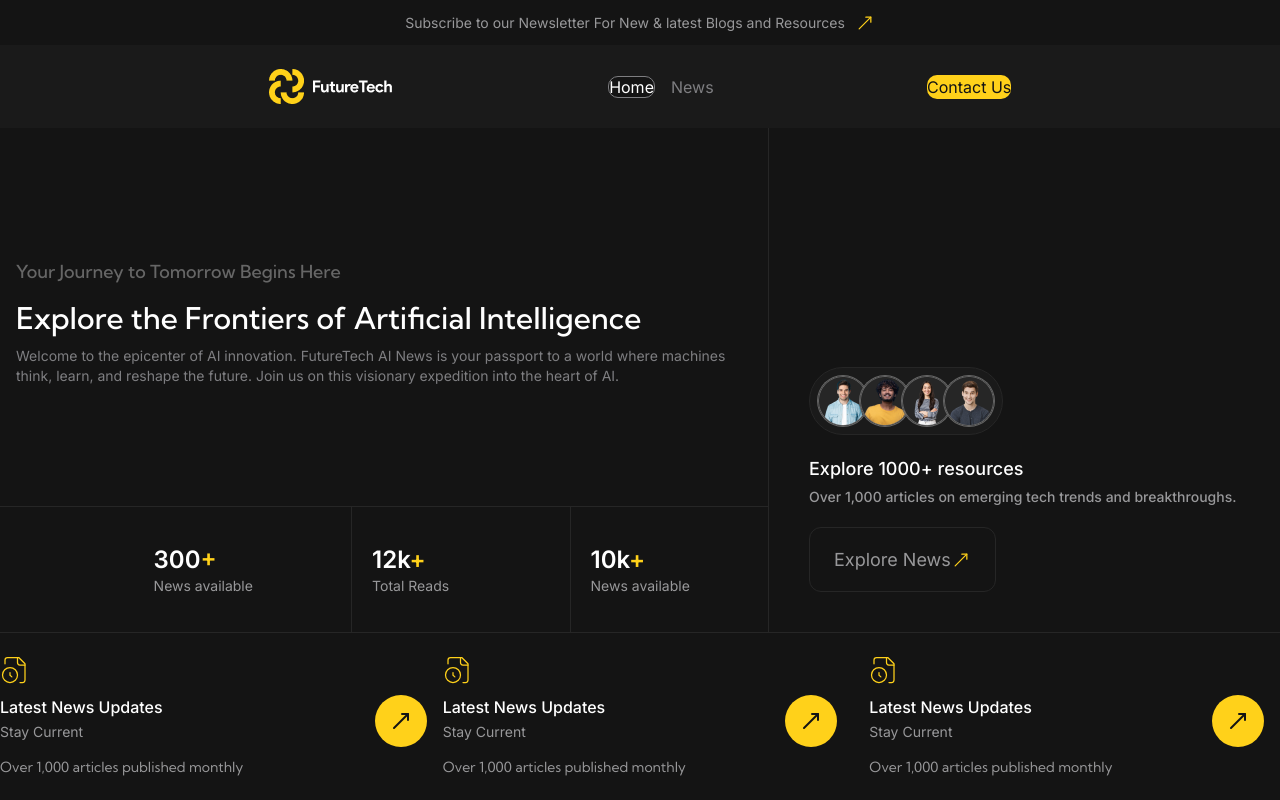
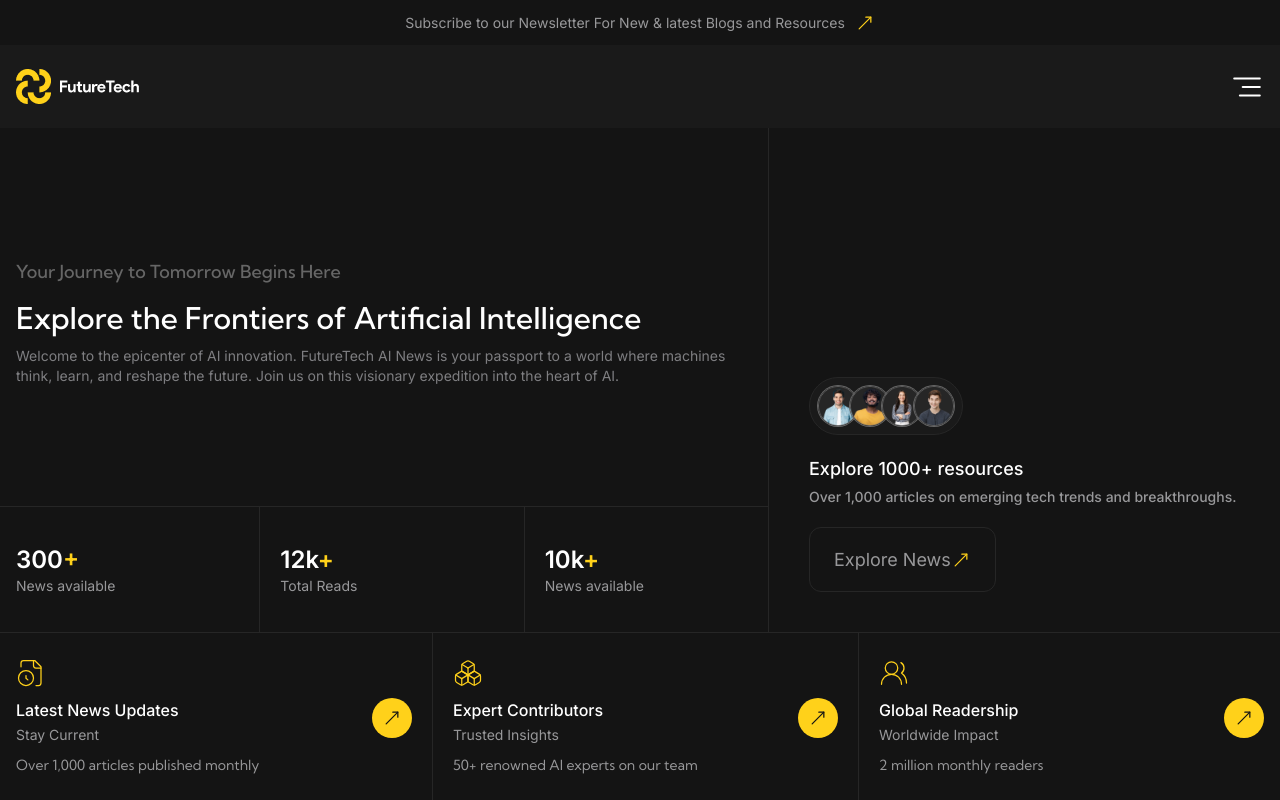
Before and after one commit to karoljaro/Blog-aplication-vue-elysia, a Nuxt app in the folder frontend/: page / in a window 1280 px wide. Built offline with nearby package versions, Linux system fonts and the light colour scheme.

Commit message:
style: Update button and avatar sizes and positions in components

```diff
--- a/frontend/components/home/Mainv2.vue
+++ b/frontend/components/home/Mainv2.vue
@@ -1,18 +1,17 @@
 <template>
    <!-- -------------- WRAPPER -------------- -->
-
-   <div class="h-screen flex flex-col">
+   <div class="flex h-screen flex-col">
       <Header />
 
-      <main class="mx-auto  max-w-[1920px] grow">
+      <main class="mx-auto max-w-screen-xl flex-grow">
          <!-- ------------ TOP MAIN -------------- -->
 
          <section class="flex h-3/4">
             <!-- -------------- LEFT TOP SIDE SECTION OF MAIN -------------- -->
 
             <section class="w-3/5">
-               <div class="flex h-3/4 w-full items-center justify-end sm:px-4 lg:pr-10 xl:pr-12.5">
-                  <div class="sm:w-full sm:pt-2.5 lg:w-4/5 lg:pt-0 xl:pt-12.5">
+               <div class="flex h-3/4 w-full items-center justify-start sm:px-4 xl:pl-40.5 lg:pl-20 lg:pr-10 xl:pr-12.5">
+                  <div class="w-full sm:pt-2.5 lg:pt-0 xl:pt-12.5">
                      <!-- -------------- TEXT DIV -------------- -->
 
                      <div class="text-left sm:space-y-3.5 lg:space-y-4 xl:space-y-6">
@@ -36,10 +35,10 @@
 
                <!-- -------------- SUB LEFT TOP SECTION OF MAIN CONTAINER -------------- -->
 
-               <div class="flex h-1/4 w-full justify-end border-t border-t-dark/15">
+               <div class="flex h-1/4 w-full justify-end border-t border-t-dark/15 xl:pl-40.5 lg:pl-20 sm:pl-4">
                   <!-- Boxes orders are from left to right  -->
 
-                  <div class="flex w-4/5 justify-end lg:pr-10 xl:pr-12.5">
+                  <div class="flex w-full justify-end lg:pr-10 xl:pr-12.5">
                      <!-- First box -->
                      <div class="flex flex-1 items-center justify-start sm:pr-5 lg:pr-10 xl:pr-12.5">
                         <div class="w-full lg:space-y-0.5 xl:space-y-2.5">
@@ -92,14 +91,14 @@
          </section>
          <!-- ------------ BOTTOM MAIN (SUB CONTAINER) -------------- -->
 
-         <section class="flex h-1/4 w-full items-stretch justify-center border-t border-t-dark/15">
+         <section class="flex h-1/4 w-full items-stretch justify-center border-t border-t-dark/15 xl:px-40.5 lg:px-20 sm:px-4">
             <!-- Boxes orders are from left to right  -->
 
             <!-- First box -->
-            <div class="flex flex-col p justify-center sm:space-y-2.5  lg:space-y-5 xl:space-y-7.5 w-1/3">
-               <FileClock :size="50" :stroke-width="1" class="self-start text-yellow/55 sm:!size-7.5 lg:size-10 xl:size-[3.125rem]" />
+            <div class="p flex w-1/3 flex-col justify-center sm:space-y-2.5 lg:space-y-5 xl:space-y-7.5 xl:pr-20 lg:pr-12.5 sm:pr-5">
+               <FileClock :size="50" :stroke-width="1" class="self-start text-yellow/55 sm:size-7.5 lg:size-10 xl:size-[3.125rem]" />
 
-               <div class="flex justify-between w-full">
+               <div class="flex w-full justify-between">
                   <div class="sm:space-y-0.5 xl:space-y-1">
                      <p class="text-left font-inter font-medium !leading-normal -tracking-[3%] text-white sm:text-base lg:text-lg xl:text-xl">Latest News Updates</p>
                      <p class="text-left font-inter font-normal !leading-normal -tracking-[3%] text-grey/60 sm:text-sm lg:text-base xl:text-lg">Stay Current</p>
@@ -115,38 +114,38 @@
 
             <!-- Second box -->
 
-            <div class="flex flex-col items-center justify-center sm:space-y-2.5 sm:px-4 lg:space-y-5 xl:space-y-7.5 flex-1">
-               <FileClock :size="50" :stroke-width="1" class="self-start text-yellow/55 sm:!size-7.5 lg:size-10 xl:size-[3.125rem]" />
+            <div class="flex flex-1 flex-col items-center justify-center border-x border-x-dark/15 sm:space-y-2.5 lg:space-y-5 xl:space-y-7.5 xl:px-20 lg:px-12.5 sm:px-5">
+               <Boxes :size="50" :stroke-width="1" class="self-start text-yellow/55 sm:size-7.5 lg:size-10 xl:size-[3.125rem]" />
 
-               <div class="flex justify-between w-full">
+               <div class="flex w-full justify-between">
                   <div class="sm:space-y-0.5 xl:space-y-1">
-                     <p class="text-left font-inter font-medium !leading-normal -tracking-[3%] text-white sm:text-base lg:text-lg xl:text-xl">Latest News Updates</p>
-                     <p class="text-left font-inter font-normal !leading-normal -tracking-[3%] text-grey/60 sm:text-sm lg:text-base xl:text-lg">Stay Current</p>
+                     <p class="text-left font-inter font-medium !leading-normal -tracking-[3%] text-white sm:text-base lg:text-lg xl:text-xl">Expert Contributors</p>
+                     <p class="text-left font-inter font-normal !leading-normal -tracking-[3%] text-grey/60 sm:text-sm lg:text-base xl:text-lg">Trusted Insights</p>
                   </div>
 
                   <SharedBtnSecondBtn class="sm:ml-3.5 xl:ml-5" />
                </div>
 
                <p class="self-start text-left font-kumbh-sans font-normal !leading-normal -tracking-[3%] text-grey/60 sm:text-sm lg:text-base xl:text-xl">
-                  Over 1,000 articles published monthly
+                  50+ renowned AI experts on our team
                </p>
             </div>
 
             <!-- third box -->
-            <div class="flex flex-col items-center justify-center sm:space-y-2.5 sm:px-4 lg:space-y-5 xl:space-y-7.5 flex-1">
-               <FileClock :size="50" :stroke-width="1" class="self-start text-yellow/55 sm:!size-7.5 lg:size-10 xl:size-[3.125rem]" />
+            <div class="flex flex-1 flex-col items-center justify-center sm:space-y-2.5 lg:space-y-5 xl:space-y-7.5 xl:pl-20 lg:pl-12.5 sm:pl-5">
+               <UsersRound :size="50" :stroke-width="1" class="self-start text-yellow/55 sm:size-7.5 lg:size-10 xl:size-[3.125rem]" />
 
-               <div class="flex justify-between w-full">
+               <div class="flex w-full justify-between">
                   <div class="sm:space-y-0.5 xl:space-y-1">
-                     <p class="text-left font-inter font-medium !leading-normal -tracking-[3%] text-white sm:text-base lg:text-lg xl:text-xl">Latest News Updates</p>
-                     <p class="text-left font-inter font-normal !leading-normal -tracking-[3%] text-grey/60 sm:text-sm lg:text-base xl:text-lg">Stay Current</p>
+                     <p class="text-left font-inter font-medium !leading-normal -tracking-[3%] text-white sm:text-base lg:text-lg xl:text-xl">Global Readership</p>
+                     <p class="text-left font-inter font-normal !leading-normal -tracking-[3%] text-grey/60 sm:text-sm lg:text-base xl:text-lg">Worldwide Impact</p>
                   </div>
 
                   <SharedBtnSecondBtn class="sm:ml-3.5 xl:ml-5" />
                </div>
 
                <p class="self-start text-left font-kumbh-sans font-normal !leading-normal -tracking-[3%] text-grey/60 sm:text-sm lg:text-base xl:text-xl">
-                  Over 1,000 articles published monthly
+                  2 million monthly readers
                </p>
             </div>
          </section>
--- a/frontend/components/shared/AvatarGroupe.vue
+++ b/frontend/components/shared/AvatarGroupe.vue
@@ -1,12 +1,12 @@
 <template>
    <div
-      class="flex max-w-max -space-x-2 overflow-hidden rounded-full border border-solid border-dark/15 bg-dark/10 p-2"
+      class="flex max-w-max -space-x-2 overflow-hidden rounded-full border border-solid border-dark/15 bg-dark/10 xl:p-2.5 sm:p-2"
    >
       <template v-for="{ photoSrc, photoAlt } in $props['data']" :key="photoSrc">
          <img
             :alt="photoAlt"
             :src="photoSrc"
-            class="inline-block size-15 rounded-full ring-1 ring-dark/40"
+            class="inline-block xl:size-[3.75rem] lg:size-[3.125rem] sm:size-10 rounded-full ring-1 ring-dark/40"
          />
       </template>
    </div>
--- a/frontend/components/shared/Header.vue
+++ b/frontend/components/shared/Header.vue
@@ -6,7 +6,7 @@
       </div>
 
       <nav class="bg-dark/10">
-         <div class="mx-auto flex w-5/6 items-center justify-between px-40.5 py-6">
+         <div class="mx-auto flex max-w-[1920px] items-center justify-between xl:px-40.5 lg:px-20 sm:px-4 py-6">
             <!-- ------ LOGO ------ -->
             <picture>
                <source media="(min-width: 1920px)" srcset="/XL_Logo.png">
@@ -14,7 +14,9 @@
                <img src="/SM_Logo.png" alt="Logo">
             </picture>
 
-            <div class="space-x-4">
+
+            <AlignRight :size="34" :stroke-width="1.5" class="text-white sm:block lg:hidden" />
+            <div class="space-x-4 lg:block sm:hidden">
                <template v-for="link in navLinks" :key="link['id']">
                   <NuxtLink
                      :to="link['link']"
@@ -26,14 +28,14 @@
                </template>
             </div>
 
-            <NuxtLink class="rounded-[0.625rem] bg-yellow/55 xl:px-5 xl:py-3.5 lg:px-3.5 lg:py-2.5  font-inter xl:text-lg lg:text-sm !leading-normal text-dark/08"> Contact Us </NuxtLink>
+            <NuxtLink class="rounded-[0.625rem] bg-yellow/55 xl:px-5 xl:py-3.5 lg:px-3.5 lg:py-2.5  font-inter xl:text-lg lg:text-sm !leading-normal text-dark/08 sm:hidden lg:block"> Contact Us </NuxtLink>
          </div>
       </nav>
    </header>
 </template>
 
 <script setup lang="ts">
-import { MoveUpRight } from 'lucide-vue-next';
+import { MoveUpRight, AlignRight } from 'lucide-vue-next';
 import { CurrentRoute } from '~/types/enumCurrentRoute';
 
 type LINK_TYPE = {
--- a/frontend/components/shared/btn/SecondBtn.vue
+++ b/frontend/components/shared/btn/SecondBtn.vue
@@ -1,6 +1,6 @@
 <template>
-    <button class="grid place-items-center size-13 bg-yellow/55 rounded-full">
-        <MoveUpRight :stroke-width="2" class="text-dark/08" />
+    <button class="grid place-items-center xl:size-13 lg:size-11 sm:size-10 bg-yellow/55 rounded-full">
+        <MoveUpRight :stroke-width="1.5" class="text-dark/08 xl:size-6 sm:size-5" />
     </button>
 </template>
 
```
